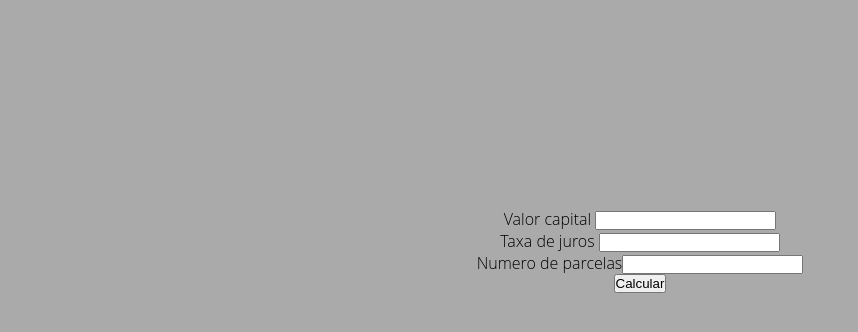
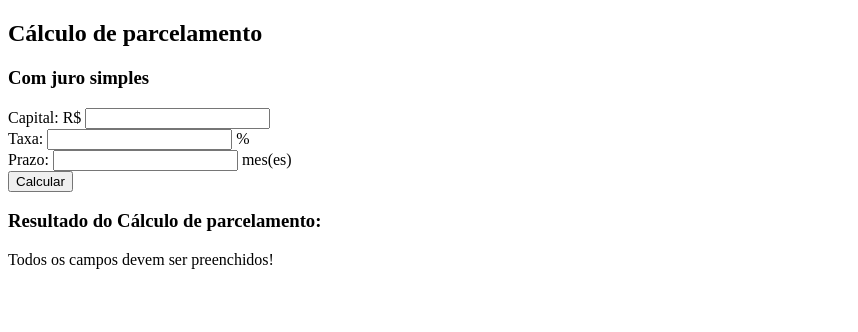
Before and after one commit to VictorFreitass1/php, a PHP site: page /exercicio1.php in a window 1280 px wide. Shown: the top 332 px of the page, without its empty margins (0-858 px from the left). Run offline with PHP 8.4, Linux system fonts and the light colour scheme.

Commit message:
exercicios equação php

```diff
--- a/exercicio1.php
+++ b/exercicio1.php
@@ -1,29 +1,76 @@
 <?php
-// Crie um formulário que receba o valor do capital, a taxa de juros e o número de parcelas
-// Apresente o valor da parcela utilizando juro SIMPLES no mesmo arquivo php (exercicio1.php)
+// Crie um formulário que receba o valor do capital, a taxa de juro e o número de parcelas
+// Apresente o valor da parcela utilizando juro SIMPLES no mesmo arquivo php (exercícios.php)
+// M = C * (1 + i) * n
+function calcularMontante($c, $i, $n){
+    return $c * pow((1+($i/100)),$n);
+}
+
+if(isset($_GET['txtCapital'])
+ && isset($_GET['txtTaxa'])
+ && isset($_GET['txtPrazo'] )){
+  $capital = $_GET['txtCapital'];
+  $taxa = $_GET['txtTaxa'];
+  $prazo = $_GET['txtPrazo'];
+  $montante = calcularMontante(
+    $capital,$taxa,$prazo
+  );
+  $parcela = $montante/$prazo;
+  $parcela = number_format($parcela,2,',','.');
+  $montante = number_format($montante,2,',','.');
+  $taxa = number_format($taxa,2,',','.');
+  $capital = number_format($capital,2,',','.');
+}else{
+    $mensagem = "Todos os campos devem ser preenchidos!";
+}
 ?>
 <!DOCTYPE html>
 <html lang="pt-BR">
+
 <head>
     <meta charset="UTF-8">
+    <meta http-equiv="X-UA-Compatible" content="IE=edge">
     <meta name="viewport" content="width=device-width, initial-scale=1.0">
-    <title>Exercicio</title>
-    <link rel="stylesheet" href="css/exercicio1.css">
+    <title>Document</title>
+    <style>
+
+    </style>
 </head>
-<?php
-
-?>
 <body>
-<p> Valor capital <input type="text" name="valorcapital"></p>
-<p> Taxa de juros <input type="text" name="taxajuros"></p>
-<p> Numero de parcelas<input type="text" name="numeroparcelas"></p>
-<button type="submit" name="btn">Calcular</button>
-<?php
-if(isset($_GET['valorcapital'])){
-    $txtnome = $_GET['taxajuros'];
-}
-
-?>
-
+    <div class="container">
+        <h2>Cálculo de parcelamento</h2>
+        <h3>Com juro simples</h3>
+        <form action="exercicio1.php" method="get">
+            <label for="txtCapital">Capital: R$
+                <input type="text" name="txtCapital" id="txtCapital" required>
+            </label>
+            <br/>
+            <label for="txtTaxa">Taxa:
+                <input type="text" name="txtTaxa" id="txtTaxa">
+                %
+            </label>
+            <br/>
+            <label for="txtPrazo">Prazo:
+                <input type="text" name="txtPrazo" id="txtPrazo">
+                mes(es)
+            </label>
+            <br>
+            <button type="submit" name="btnCalcular">Calcular</button>
+        </form>
+        <div class="resultado">
+            <h3>Resultado do Cálculo de parcelamento:</h3>
+            <?php
+                if(isset($mensagem)){
+                    echo $mensagem;
+                }
+                if(isset($montante)){
+                    echo '<p> O Capital de R$ '.$capital.' <br> em '.$prazo.' meses, terá parcelas no valor de R$ '.$parcela.', <br>
+                     totalizando R$ '.$montante.' com juros de '.$taxa.' % ao mês</p>';
+                }
+            ?>
+        </div>
+    </div>
 </body>
+<script>
+</script>
 </html>
```
Also changed, not shown: exercicio2.php (added, +38 -0 lines).
